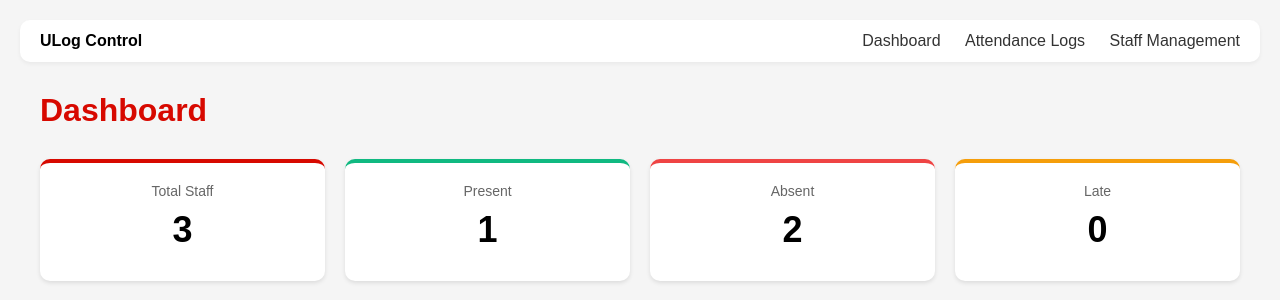
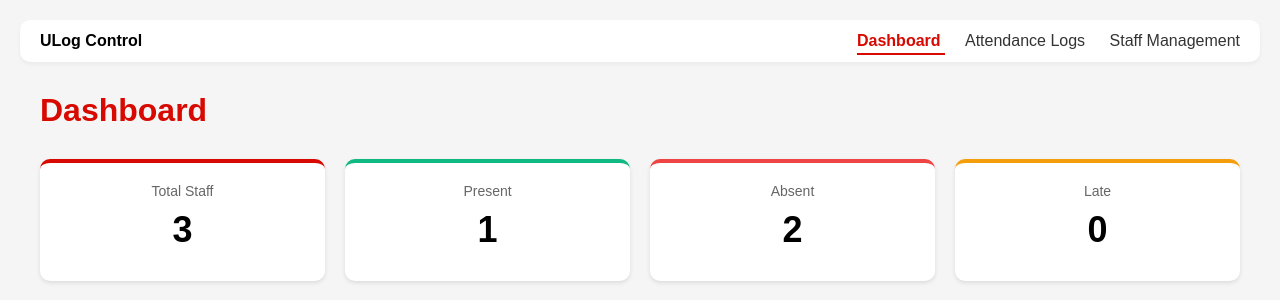
Before and after one commit to KehindeDaniels/uLog, a Django app: page /control/ in a window 1280 px wide. Shown: the top 300 px of the page. Run offline with Django 5.2, Linux system fonts and the light colour scheme; data comes from the database, SQL or seed files in the repository; both versions use the stored data as it was after the commit.

Commit message:
Enhance navigation by adding active link styling and updating navbar for better user experience

```diff
--- a/apps/dashboard/views.py
+++ b/apps/dashboard/views.py
@@ -21,6 +21,7 @@ def dashboard(request):
         "absent": absent,
         "today_records": today_records,
         "today": today,
+        "active_page": "dashboard",
     }
 
     return render(request, "dashboard/home.html", context)
--- a/static/css/dashboard.css
+++ b/static/css/dashboard.css
@@ -116,3 +116,10 @@ th {
 .nav-links a:hover {
   color: #d70900;
 }
+
+.nav-links a.active {
+  color: #d70900;
+  font-weight: bold;
+  border-bottom: 2px solid #d70900;
+  padding-bottom: 4px;
+}
--- a/templates/partials/_nav.html
+++ b/templates/partials/_nav.html
@@ -4,8 +4,19 @@
   </div>
 
   <div class="nav-links">
-    <a href="/control/">Dashboard</a>
-    <a href="#">Attendance Logs</a>
-    <a href="#">Staff Management</a>
+    <a
+      href="/control/"
+      class="{% if active_page == 'dashboard' %}active{% endif %}"
+    >
+      Dashboard
+    </a>
+
+    <a href="#" class="{% if active_page == 'logs' %}active{% endif %}">
+      Attendance Logs
+    </a>
+
+    <a href="#" class="{% if active_page == 'staff' %}active{% endif %}">
+      Staff Management
+    </a>
   </div>
 </nav>
```
Also changed, not shown: db.sqlite3.
